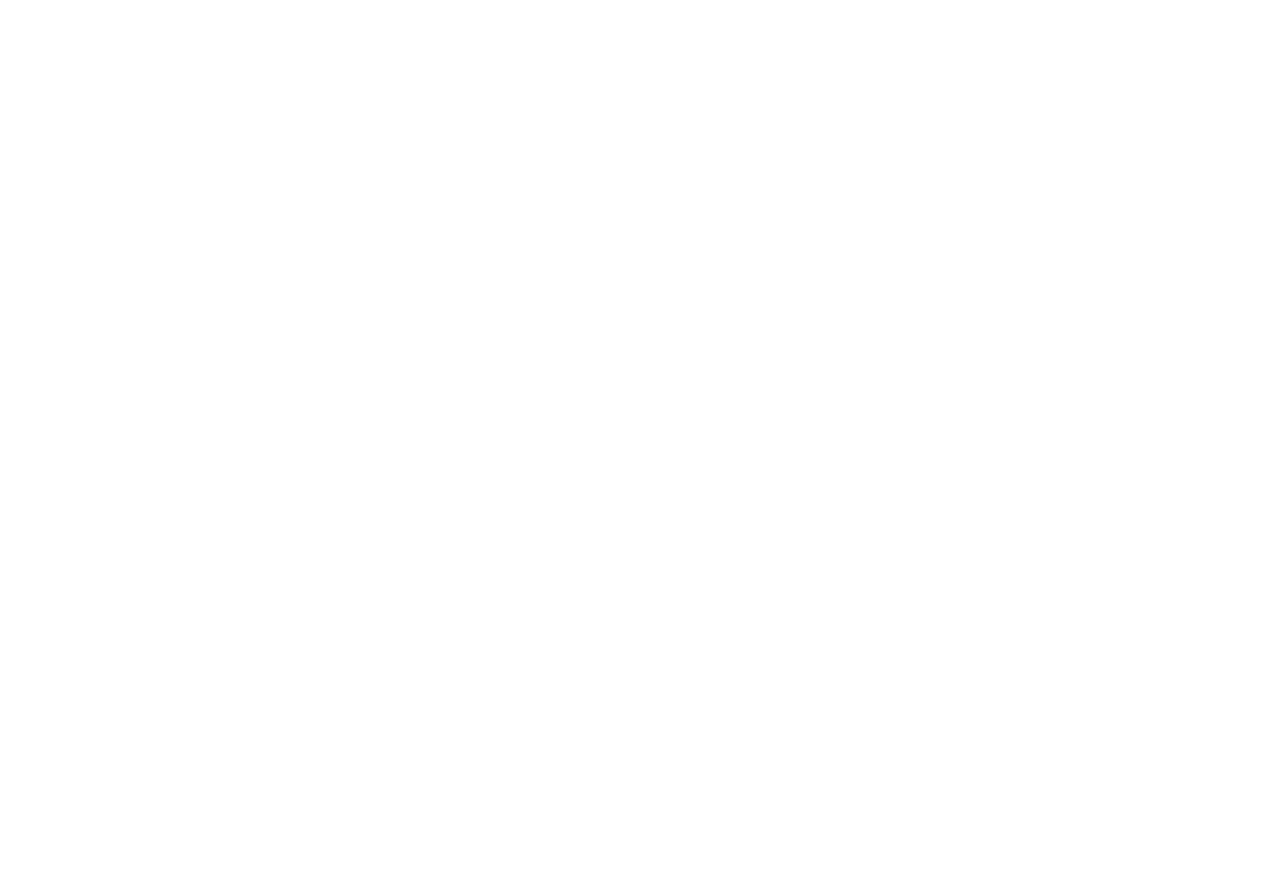
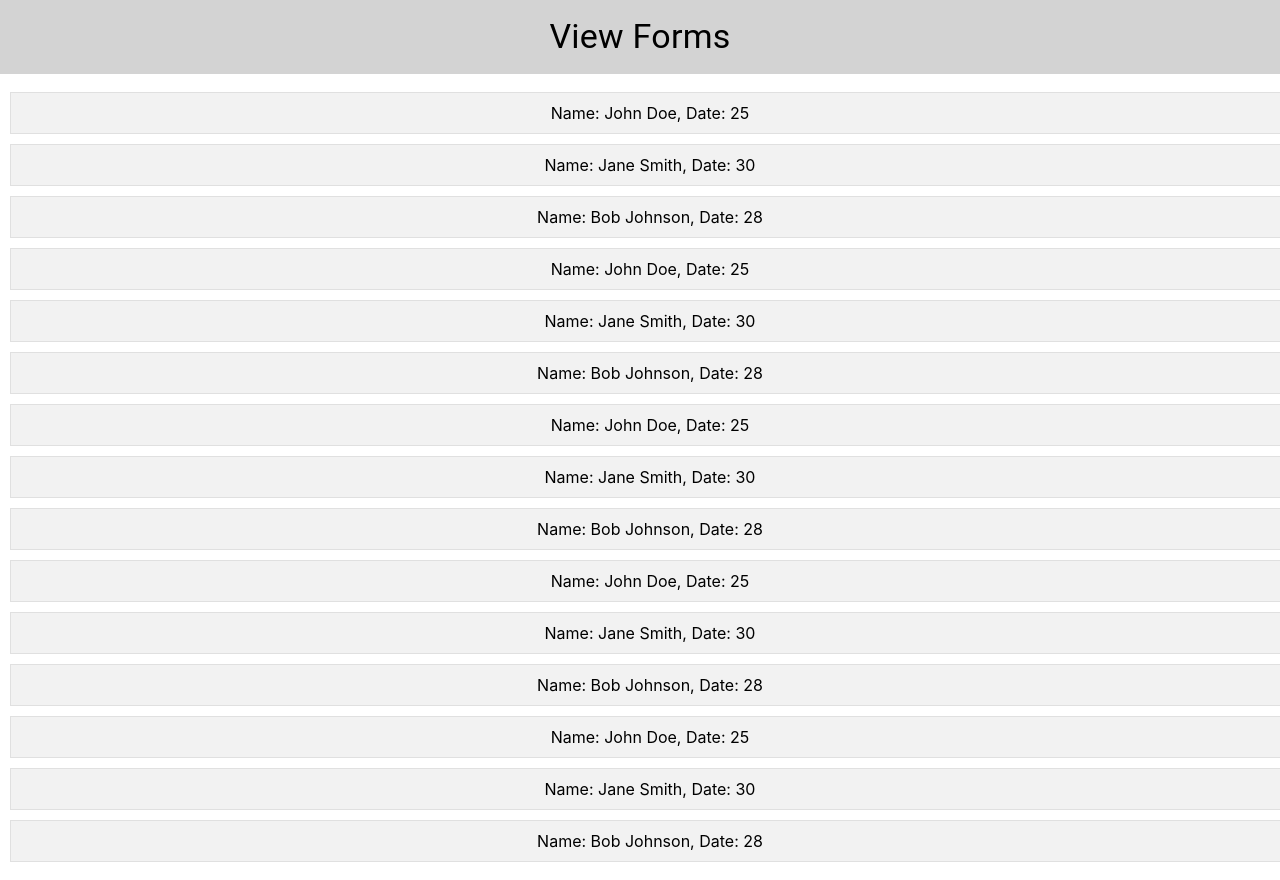
Before and after one commit to bene34/dubhacksfrontend, a React (Create React App) app in the folder client/: page /viewform in a window 1280 px wide. Before the commit this address had no page. Before the commit the page ends 800 px from the top, so only its background shows below. Built offline with nearby package versions, Linux system fonts and the light colour scheme.

Commit message:
cool stuff lol aka view form before axios

```diff
--- a/client/src/App.js
+++ b/client/src/App.js
@@ -2,11 +2,12 @@
 import { BrowserRouter as Router, Route, Routes, Link } from 'react-router-dom';
 import Dashboard from './Components/Dashboard';
 import CreateForm from './Components/CreateForm';
-import About from './Components/About';
 import Settings from './Components/Settings';
 import Invite from './Components/Invite';
 import CreateAccount from './Components/CreateAccount/CreateAccount.js';
 import Login from './Components/Login/Login.js';
+import SpecificForm from './Components/SpecificForm';
+import ViewForms from './Components/ViewForms';
 
 function App() {
   return (
@@ -15,7 +16,8 @@
         <Routes>
         <Route path="/" element = {<Dashboard />}></Route>
           <Route path="/createform" element = {<CreateForm />}></Route>
-          <Route path="/about" element = {<Dashboard />}></Route>
+          <Route path="/viewform" element = {<ViewForms />}></Route>
+          <Route path="/specificform" element = {<SpecificForm />}></Route>
           <Route path="/settings" element = {<Settings />}></Route>
           <Route path="/invite" element = {<Invite />}></Route>
           <Route path="/createacct" element = {<CreateAccount />}></Route>
--- /dev/null
+++ b/client/src/Components/SpecificForm.js
@@ -0,0 +1,65 @@
+import React from 'react';
+import { useState, useEffect } from 'react';
+import {
+  Box,
+  Button,
+  Typography,
+  InputLabel,
+  NativeSelect,
+  FormControl,
+  Grid,
+  InputAdornment,
+} from '@mui/material'
+import TextField from '@mui/material/TextField'
+import Dialog from '@mui/material/Dialog'
+import DialogTitle from '@mui/material/DialogTitle'
+import DialogActions from '@mui/material/DialogActions'
+import DialogContent from '@mui/material/DialogContent'
+import DialogContentText from '@mui/material/DialogContentText'
+import MenuItem from '@mui/material/MenuItem'
+import Select from '@mui/material/Select'
+import Add from '@mui/icons-material/Add'
+import { ListItem } from '@mui/material';
+import { List } from '@mui/material';
+import { CenterFocusStrong } from '@mui/icons-material';
+import { useNavigate } from 'react-router-dom';
+import CompleteHeader from "./Header/CompleteHeader";
+import { BarChart, Bar, XAxis, YAxis, CartesianGrid, Tooltip, Legend, ResponsiveContainer } from 'recharts'
+
+
+const SpecificForm = ({item}) => {
+    const [open, setOpen] = useState(true);
+    const navigate = useNavigate();
+
+    useEffect(() => {
+        if (!open) {
+          navigate('/viewform')
+        }
+      }, [open])
+
+      const handleClose = () => {
+        setOpen(false);
+        navigate('/viewform');
+      };
+
+
+    return (
+      <Dialog open={open} onClose={handleClose}>
+        <DialogTitle>View</DialogTitle>
+        <DialogContent>
+            <BarChart width={500} height={300} data={item}>
+            <CartesianGrid strokeDasharray="3 3" />
+            <XAxis dataKey="name" />
+            <YAxis domain={[0-7]}/>
+            <Tooltip />
+            <Legend />
+            <Bar dataKey="value" fill="#8884d8" />
+            </BarChart>
+
+
+        </DialogContent>
+      </Dialog>
+      );
+  };
+
+  export default SpecificForm;
--- /dev/null
+++ b/client/src/Components/ViewForms.js
@@ -0,0 +1,104 @@
+import React from 'react';
+import { useState } from 'react';
+import {
+  Box,
+  Button,
+  Typography,
+  InputLabel,
+  NativeSelect,
+  FormControl,
+  Grid,
+  InputAdornment,
+} from '@mui/material'
+import TextField from '@mui/material/TextField'
+import Dialog from '@mui/material/Dialog'
+import DialogTitle from '@mui/material/DialogTitle'
+import DialogActions from '@mui/material/DialogActions'
+import DialogContent from '@mui/material/DialogContent'
+import DialogContentText from '@mui/material/DialogContentText'
+import MenuItem from '@mui/material/MenuItem'
+import Select from '@mui/material/Select'
+import Add from '@mui/icons-material/Add'
+import { ListItem } from '@mui/material';
+import { List } from '@mui/material';
+import { CenterFocusStrong } from '@mui/icons-material';
+import SpecificForm  from './SpecificForm';
+
+
+const ViewForms = () => {
+  const formData = [
+    { name: 'John Doe', date: 25 },
+    { name: 'Jane Smith', date: 30 },
+    { name: 'Bob Johnson', date: 28 },
+    { name: 'John Doe', date: 25 },
+    { name: 'Jane Smith', date: 30 },
+    { name: 'Bob Johnson', date: 28 },
+    { name: 'John Doe', date: 25 },
+    { name: 'Jane Smith', date: 30 },
+    { name: 'Bob Johnson', date: 28 },
+    { name: 'John Doe', date: 25 },
+    { name: 'Jane Smith', date: 30 },
+    { name: 'Bob Johnson', date: 28 },
+    { name: 'John Doe', date: 25 },
+    { name: 'Jane Smith', date: 30 },
+    { name: 'Bob Johnson', date: 28 }
+  ];
+  const [openForm, setOpenForm] = useState(null);
+
+  const handleClick = (name) => {
+    const dataWithName = formData.find((item) => item.name === name);
+    setOpenForm(dataWithName);
+
+  };
+  return (
+    <Box
+    display="flex"
+    flexDirection="column"
+    alignItems="center"
+    minHeight="100vh"
+  >
+    <Box
+     p={2}
+     bgcolor="lightgrey"
+     width="100%"
+     display="flex"
+     alignItems="center"
+     justifyContent="center"
+    >
+      <Typography variant="h4">
+        View Forms
+      </Typography>
+    </Box>
+    <Box display="flex" justifyContent="center" width="100%">
+      <List component="nav" aria-label="main mailbox folders" style={{ width: '100%', overflow: 'auto' }}>
+        {formData.map((item) => (
+          <ListItem
+            key={item.name}
+            onClick={() => handleClick(item.name)}
+            style={{
+              width: '100%',
+                backgroundColor: '#f2f2f2',
+                border: '1px solid #e0e0e0',
+                margin: 10,
+                padding: 10,
+                display: 'flex',
+                justifyContent: 'center',
+
+            }}
+          >
+            Name: {item.name}, Date: {item.date}
+          </ListItem>
+        ))}
+      </List>
+      {openForm &&
+      <SpecificForm item={openForm}/>}
+
+
+    </Box>
+  </Box>
+
+
+  );
+};
+
+export default ViewForms;
```
